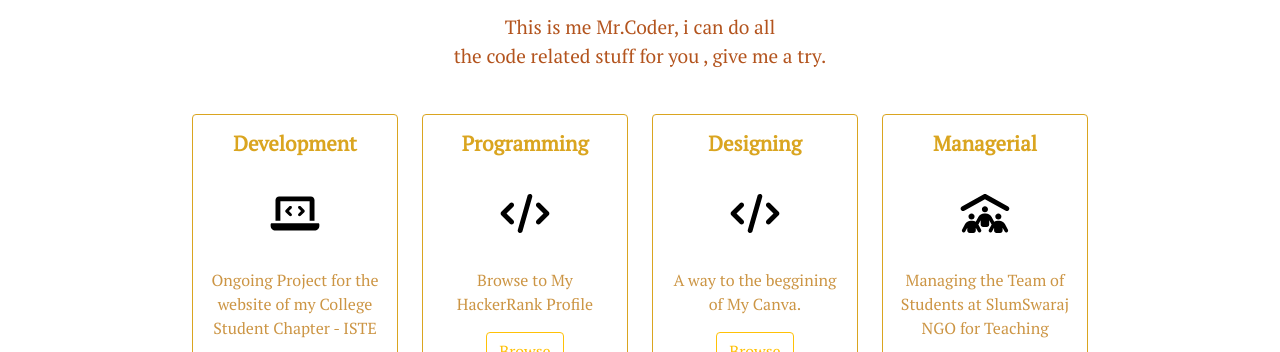
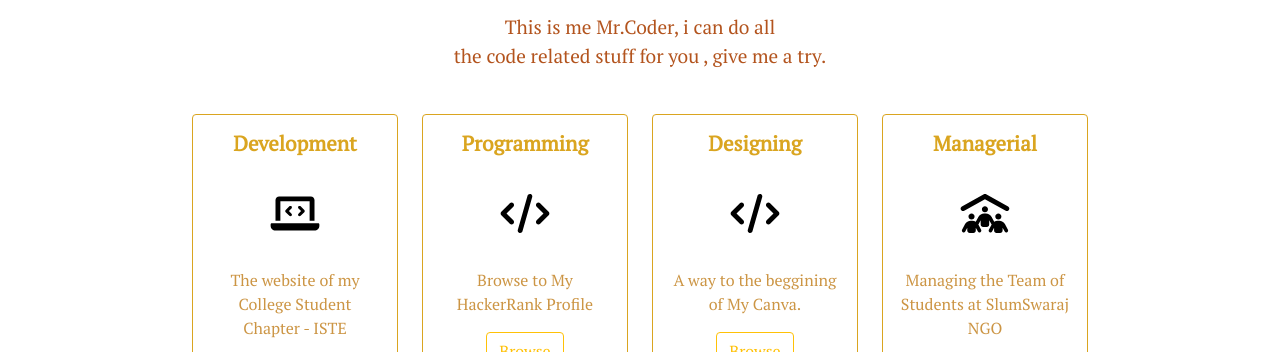
Before and after one commit to Pratham2024/portfolio_clone, a plain HTML site: page index.html in a window 1280 px wide. Shown: the part 600-952 px from the top of the page. Drawn offline with nearby package versions, Linux system fonts and the light colour scheme.

Commit message:
Update index.html

```diff
--- a/index.html
+++ b/index.html
@@ -76,7 +76,7 @@
           <div class="card-body">
             <h5 class="card-title">Development</h5>
             <img src="laptop-code-solid.svg" alt="" class="service-img">
-            <p class="card-text">Ongoing Project for the website of my College Student Chapter - ISTE</p>
+            <p class="card-text">The website of my College Student Chapter - ISTE</p>
             <a href="https://pratham2024.github.io/ISTE/" class="btn btn-outline-warning">Browse</a>
           </div>
         </div>
@@ -110,7 +110,7 @@
           <div class="card-body">
             <h5 class="card-title">Managerial</h5>
             <img src="people-roof-solid.svg" alt="" class="service-img">
-            <p class="card-text">Managing the Team of Students at SlumSwaraj NGO for Teaching</p>
+            <p class="card-text">Managing the Team of Students at SlumSwaraj NGO</p>
             <a href="https://www.facebook.com/SlumSwarajngo/" class="btn btn-outline-warning">Browse</a>
           </div>
         </div>
```
